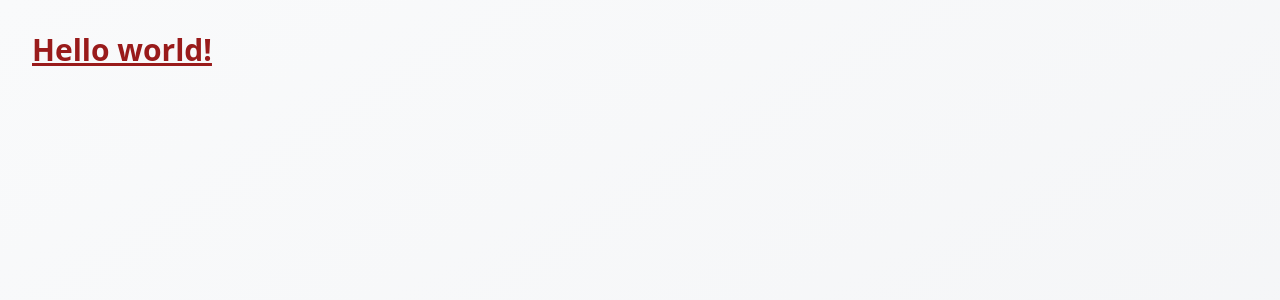
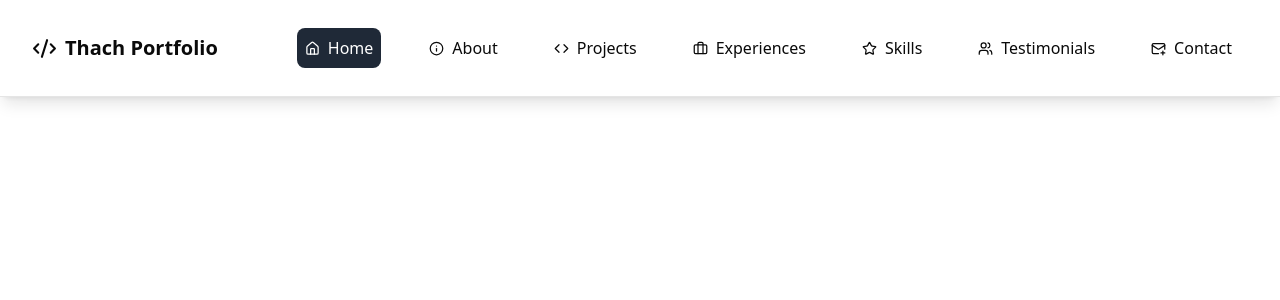
Before and after one commit to ThachNhe/portofolio, a React (Vite) app: page / in a window 1280 px wide. Shown: the top 300 px of the page. Built offline with nearby package versions, Linux system fonts and the light colour scheme.

Commit message:
set up docker

```diff
--- a/src/App.jsx
+++ b/src/App.jsx
@@ -1,17 +1,11 @@
-import { Button } from "@/components/ui/button";
-import {
-  Card,
-  CardContent,
-  CardDescription,
-  CardHeader,
-  CardTitle,
-} from "@/components/ui/card";
+import React from 'react';
+import Portfolio from './Portfolio';
 
 function App() {
   return (
-    <div className="min-h-screen bg-gradient-to-br from-gray-50 to-gray-100 p-8 bg-red-800">
-      <h1 className="text-3xl font-bold underline text-red-800">Hello world!</h1>
-    </div>
+    <>
+      <Portfolio />
+    </>
   );
 }
 
--- /dev/null
+++ b/src/Portfolio.jsx
@@ -0,0 +1,74 @@
+import { useState } from "react";
+import { navItems } from "./utils/constants";
+import { Menu, X, CodeXml } from "lucide-react";
+
+const Portfolio = () => {
+  const [activeSection, setActiveSection] = useState("home");
+  const [isOpenMenu, setIsOpenMenu] = useState(false);
+
+  const scrollToSection = (id) => {
+    const element = document.getElementById(id);
+    if(element) {
+      element.scrollIntoView({
+        behavior: "smooth",
+        block: "start",
+      })
+    }
+
+    setActiveSection(id);
+  }
+
+  return (
+    <div className="min-h-screen bg-background ">
+      {/* Header */}
+      <header className="fixed top-0 left-0 right-0 z-50 bg-background/80 backdrop-blur-md border-b shadow-lg">
+        <div className="container px-4 lg:px-8">
+          <div className="flex items-center justify-between h-24">
+            <div className="font-bold text-xl">
+              <span className="flex gap-2 items-center">
+                <CodeXml size={25} />
+                Thach Portfolio
+              </span>
+            </div>
+
+            {/* Desktop Navigation */}
+            <nav className="hidden lg:flex space-x-8">
+              {navItems.map((item) => {
+                return (
+                  <button
+                    key={item.id}
+                    onClick={() => scrollToSection(item.id)}
+                    className={`transition-colors hover:text-primary ${
+                      activeSection === item.id ? "text-white font-medium" : ""
+                    }`}
+                  >
+                    <div
+                      className={`flex items-center gap-2 mr-2 px-2 py-2 rounded-lg hover:text-blue-500
+                     ${
+                       activeSection === item.id ? "bg-gray-800 text-white hover:text-white" : ""
+                     }`}
+                    >
+                      {item.ico} <span>{item.label}</span>
+                    </div>
+                  </button>
+                );
+              })}
+            </nav>
+
+            <button
+              className="md:hidden"
+              onClick={() => setIsOpenMenu(!isOpenMenu)}
+            ></button>
+
+            {/* Mobile Navigation */}
+            <nav className="md:hidden py-4 border-t">
+              {isOpenMenu ? <X size={24} /> : <Menu size={24} />}
+            </nav>
+          </div>
+        </div>
+      </header>
+    </div>
+  );
+};
+
+export default Portfolio;
--- /dev/null
+++ b/src/utils/constants.jsx
@@ -0,0 +1,11 @@
+import { Home, Info, Code, Briefcase, Star, Users, MailPlus} from "lucide-react";
+
+export const navItems = [
+  { id: "home", label: "Home", ico: <Home size={15} /> },
+  { id: "about", label: "About", ico: <Info size={15} /> },
+  { id: "projects", label: "Projects", ico: <Code size={15} /> },
+  { id: "experiences", label: "Experiences", ico: <Briefcase size={15} /> },
+  { id: "skills", label: "Skills", ico: <Star size={15} /> },
+  { id: "testimonials", label: "Testimonials", ico: <Users size={15} /> },
+  { id: "contact", label: "Contact", ico: <MailPlus size={15} /> },
+];
```
Also changed, not shown: docker-compose.yml (added, +13 -0 lines), 2 other files (tests, documents, lock files or other folders).
